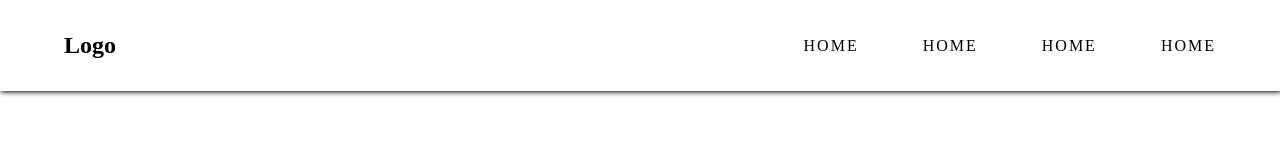
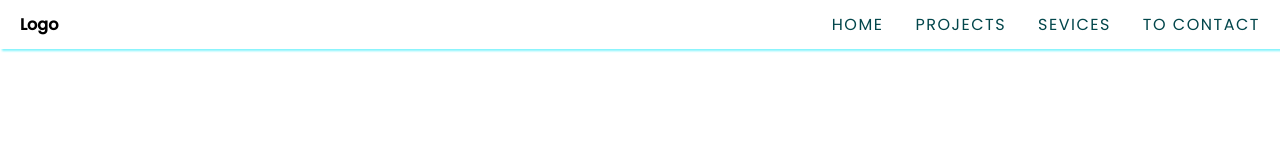
Before and after one commit to saaidh12/Portfolio, a plain HTML site: page index.html in a window 1280 px wide. Drawn offline with nearby package versions, Linux system fonts and the light colour scheme.

Commit message:
index.html

```diff
--- /dev/null
+++ b/app.js
@@ -0,0 +1,3 @@
+document.querySelector('#toggle').addEventListener('click', ()=>{
+    document.querySelector('.nav-links').classList.toggle('show-links')
+})
--- a/index.html
+++ b/index.html
@@ -5,32 +5,29 @@
     <meta http-equiv="X-UA-Compatible" content="IE=edge" />
     <meta name="viewport" content="width=device-width, initial-scale=1.0" />
     <link
-      rel="stylesheet"
-      href="https://fonts.googleapis.com/css2?family=Material+Symbols+Outlined:opsz,wght,FILL,GRAD@20..48,100..700,0..1,-50..200"
-    />
+      rel="stylesheet"/>
+      <link rel="stylesheet" href="https://fonts.googleapis.com/css2?family=Material+Symbols+Outlined:opsz,wght,FILL,GRAD@20..48,100..700,0..1,-50..200" />
     <title>Saaidh' Portfolio</title>
     <link rel="stylesheet" href="style.css" />
   </head>
   <body>
     <!--Navigation Bar-->
     <nav class="navbar">
-      <div class="nav-center">
-        <!--Nav-Header-->
-        <div class="header">
-          <h1 class="nav-logo">Logo</h1>
-          <button class="toggle">
-            <span class="material-symbols-outlined">menu</span>
-          </button>
+      <header class="nav-header">
+        <div class="logo">
+          <h1>Logo</h1>
         </div>
-        <!--End of Nav-Header-->
-        <ul class="nav-links">
-          <li class="nav-link"><a href="#home">Home</a></li>
-          <li class="nav-link"><a href="#home">Home</a></li>
-          <li class="nav-link"><a href="#home">Home</a></li>
-          <li class="nav-link"><a href="#home">Home</a></li>
-        </ul>
-      </div>
+        <span class="material-symbols-outlined" id="toggle">menu</span>
+      </header>
+      <ul class="nav-links">
+        <li class="nav-link"><a href="#">Home</a></li>
+        <li class="nav-link"><a href="#">projects</a></li>
+        <li class="nav-link"><a href="#">sevices</a></li>
+        <li class="nav-link"><a href="#">To contact</a></li>
+      </ul>
     </nav>
     <!--End of Navigation Bar-->
+
+    <script src="app.js"></script>
   </body>
 </html>
--- a/style.css
+++ b/style.css
@@ -1,73 +1,109 @@
+@import url('https://fonts.googleapis.com/css2?family=Poppins:wght@200;400;500&display=swap');
+
 * {
   padding: 0;
   margin: 0;
   box-sizing: border-box;
-  list-style: none;
-  text-decoration: none;
-  color: black;
+  font-size: 16px;
+  transition: all ;
 }
 
-.toggle {
-  background: transparent;
-  border: none;
-  font-size: 1.5rem;
+body {
+  font-family: "Poppins", sans-serif;
+}
+
+.nav-header {
+  display: flex;
+  justify-content: space-between;
+  align-items: center;
+}
+
+.material-symbols-outlined {
+  display: none;
+  font-size: 1.4rem;
+  color: #02464b;
   cursor: pointer;
+  font-variation-settings:
+  'FILL' 0,
+  'wght' 400,
+  'GRAD' 0,
+  'opsz' 48
+}
+.material-symbols-outlined:hover {
+  color: #04a2ae;
+  transition: 1s ease-in-out;
+
 }
 
 .navbar {
+  display: flex;
   width: 100%;
-  top: 0;
-  left: 0;
-  box-shadow: 1px 1px 5px black;
-  z-index: 2;
-}
-.nav-center {
-  width: 100%;
-  margin: 0 auto;
-}
+  padding: 12px 20px;
+  position: fixed;
+  justify-content: space-between;
+  background: transparent;
+  box-shadow: 2px 2px 2px rgb(131, 244, 252);
 
-.header {
-  display: flex;
-  justify-content: space-between;
-  align-items: center;
-  padding: 1rem 2rem;
-}
-
-.nav-link {
-  display: block;
-  padding: 1rem 2rem;
-  text-transform: uppercase;
-  letter-spacing: 2px;
-  cursor: pointer;
 }
 
 .nav-links {
-  height: 0;
-  align-items: center;
-  overflow: hidden;
-  transition: all 1s ease-in-out;
+  display: flex;
+  list-style: none;
 }
-.show-links {
-  height: 200px;
+.nav-link {
+  font-weight: 400;
+  margin-left: 2rem;
 }
 
-/*Mobile view*/
+.nav-link a{
+  text-transform: uppercase;
+  text-decoration: none;
+  letter-spacing: 1.5px;
+  color: #02464b;
+}
 
-@media screen and (min-width: 768px) {
-  .toggle {
-    display: none;
+.nav-link a:hover {
+  color: #04a2ae;
+  transition: 1s ease-in-out;
+}
+
+@media screen and (max-width:768px) {
+  .material-symbols-outlined {
+    display: block;
+
+
   }
-  .navbar {
-    padding: 1rem 2rem;
+  .nav-header {
+    padding: 12px 20px;
+    border-bottom: 1px solid rgb(131, 244, 252);
+    margin: 0;
+
   }
-  .nav-center {
-    display: flex;
-    justify-content: space-between;
-    flex-wrap: wrap;
+
+  .navbar{
+    display: block;
+    padding: 0;
+
   }
 
   .nav-links {
-    display: flex;
-    height: auto;
+    display: none;
   }
+
+  .nav-link  {
+    display: block;
+    padding: 12px 20px;
+    margin: 0;
+
+  }
+
+  .nav-link a {
+    display: block;
+  }
+
+  .show-links {
+    display: block;
+    height: 192px;
+  }
+
 }
```
